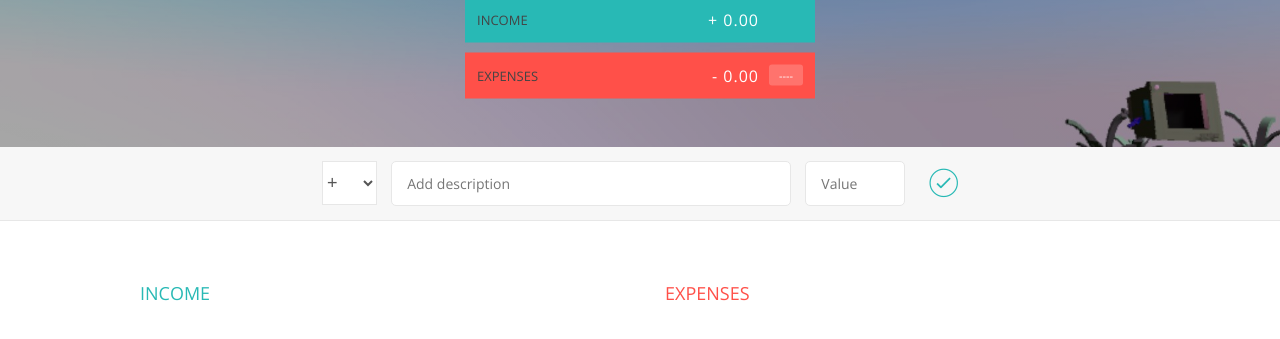
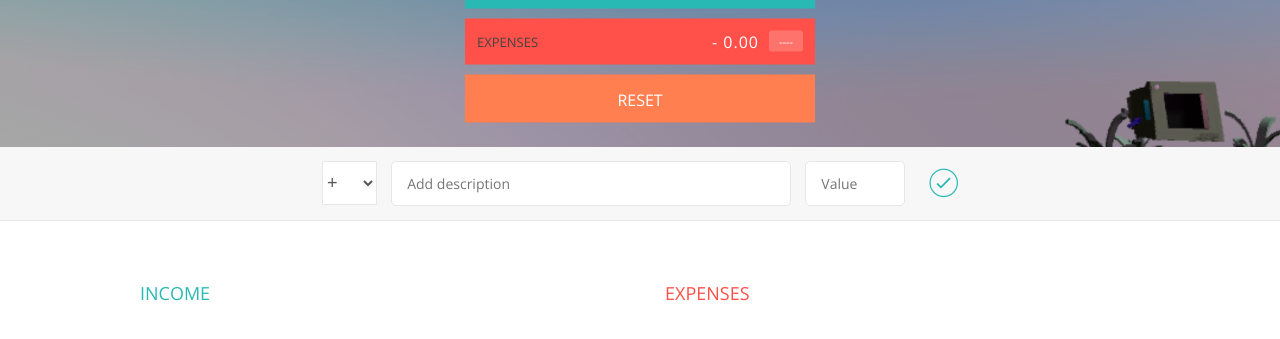
Before and after one commit to Appru/Jem_JS_Course, a plain HTML site: page 6-budgety/starter/index.html in a window 1280 px wide. Shown: the part 173-512 px from the top of the page. Drawn offline with nearby package versions, Linux system fonts and the light colour scheme.

Commit message:
reset button

```diff
--- a/6-budgety/starter/app.js
+++ b/6-budgety/starter/app.js
@@ -464,7 +464,8 @@ var controller = (function (budgetCtrl, UICtrl) {
             updatePercentages();
 
 
-        }
+        };
+
 
 
     };
@@ -480,6 +481,7 @@ var controller = (function (budgetCtrl, UICtrl) {
                 totalExp: 0
             });
 
+
             setupEventListeners();
         }
     };
--- a/6-budgety/starter/index.html
+++ b/6-budgety/starter/index.html
@@ -32,7 +32,14 @@
                         <div class="budget__expenses--percentage">45%</div>
                     </div>
                 </div>
+                 <div class = "budget__reset clearfix">
+                     <div class="budget__reset--text">Reset</div>
+
+                 </div>
+                 </div>
+
             </div>
+
         </div>
 
 
--- a/6-budgety/starter/style.css
+++ b/6-budgety/starter/style.css
@@ -64,7 +64,8 @@ body {
 }
 
 .budget__income,
-.budget__expenses {
+.budget__expenses,
+.budget__reset{
     padding: 12px;
     text-transform: uppercase;
 }
@@ -76,10 +77,25 @@ body {
 
 .budget__expenses {
     background-color: #FF5049;
+     margin-bottom: 10px;
+}
+
+.budget__reset{
+     margin-bottom: 10px;
+    background-color:coral;
+    cursor: pointer
+
+
+}
+.budget__reset--text{
+    color: white;
+    margin-top: 2px;
+    text-align: center;
 }
 
 .budget__income--text,
-.budget__expenses--text {
+.budget__expenses--text
+{
     float: left;
     font-size: 13px;
     color: #444;
@@ -164,7 +180,8 @@ body {
     margin-left: 10px;
 }
 
-.add__btn:active { transform: translateY(2px); }
+.add__btn:active,
+.budget__reset:active { transform: translateY(2px); }
 
 .add__type:focus,
 .add__description:focus,
```
